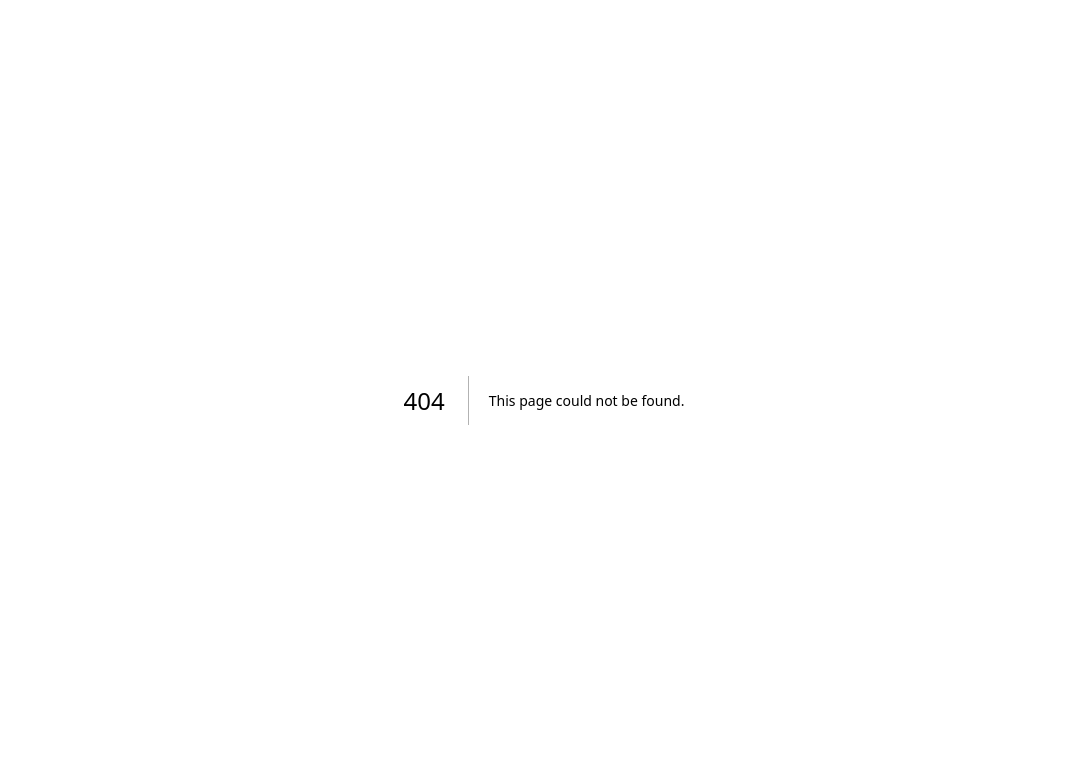
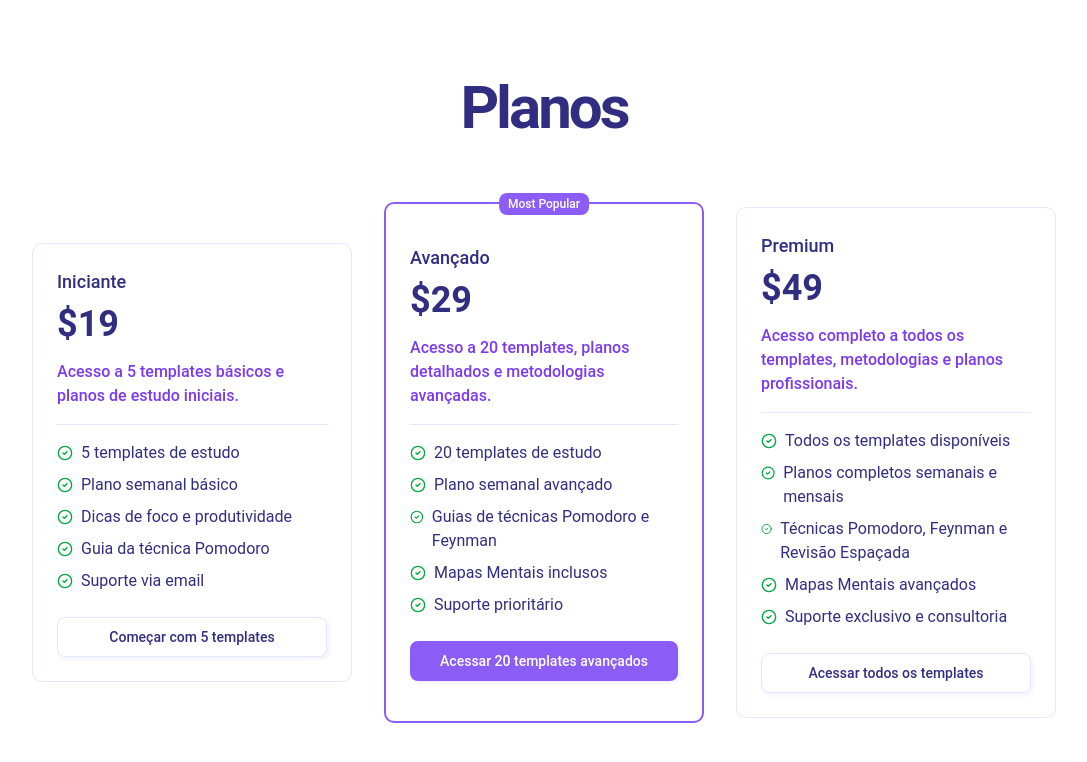
Before and after one commit to davithekid/zenith, a Next.js app: page /pricing in a window 1280 px wide. Before the commit this address had no page. Shown: the top 762 px of the page, without its empty margins (96-1183 px from the left). Built offline with nearby package versions, Linux system fonts and the light colour scheme.

Commit message:
style(planos): nova estrutura

```diff
--- a/src/app/planos/page.jsx
+++ b/src/app/planos/page.jsx
@@ -1,19 +1,24 @@
 import { AccordionPlanos } from "@/components/blocks/AccordionPlanos";
 import { AvatarDemo } from "@/components/blocks/Icon";
 import { SeparatorPlanos } from "@/components/blocks/SeparatorPlanos";
+import Footer05Page from "@/components/footer-05/footer-05";
+import Navbar from "@/components/navbar-04/navbar-04";
 import { ModeToggle } from "@/components/themes/botao";
 
 export default function Planos() {
   return (
     <>
-
-
+      <header>
+        <Navbar />
+      </header>
 
       <section className="mx-auto py-10 container">
         <SeparatorPlanos />
-        <AccordionPlanos />
       </section>
 
+      <footer>
+        <Footer05Page />
+      </footer>
 
     </>
   )
--- /dev/null
+++ b/src/app/pricing/page.jsx
@@ -0,0 +1,100 @@
+import { Badge } from "@/components/ui/badge";
+import { Button } from "@/components/ui/button";
+import { Separator } from "@/components/ui/separator";
+import { cn } from "@/lib/utils";
+import { CircleCheck } from "lucide-react";
+
+export const plans = [
+  {
+    name: "Iniciante",
+    price: 19,
+    description: "Acesso a 5 templates básicos e planos de estudo iniciais.",
+    features: [
+      "5 templates de estudo",
+      "Plano semanal básico",
+      "Dicas de foco e produtividade",
+      "Guia da técnica Pomodoro",
+      "Suporte via email",
+    ],
+    buttonText: "Começar com 5 templates",
+  },
+  {
+    name: "Avançado",
+    price: 29,
+    isRecommended: true,
+    description: "Acesso a 20 templates, planos detalhados e metodologias avançadas.",
+    features: [
+      "20 templates de estudo",
+      "Plano semanal avançado",
+      "Guias de técnicas Pomodoro e Feynman",
+      "Mapas Mentais inclusos",
+      "Suporte prioritário",
+    ],
+    buttonText: "Acessar 20 templates avançados",
+    isPopular: true,
+  },
+  {
+    name: "Premium",
+    price: 49,
+    description: "Acesso completo a todos os templates, metodologias e planos profissionais.",
+    features: [
+      "Todos os templates disponíveis",
+      "Planos completos semanais e mensais",
+      "Técnicas Pomodoro, Feynman e Revisão Espaçada",
+      "Mapas Mentais avançados",
+      "Suporte exclusivo e consultoria",
+    ],
+    buttonText: "Acessar todos os templates",
+  },
+];
+
+
+const Pricing02 = () => {
+  return (
+    <div
+      className="min-h-screen flex flex-col items-center justify-center py-12 px-6">
+      <h1
+        className="text-5xl sm:text-6xl font-semibold text-center tracking-tighter">
+        Planos
+      </h1>
+      <div
+        className="mt-12 sm:mt-16 max-w-(--breakpoint-lg) mx-auto grid grid-cols-1 lg:grid-cols-3 items-center gap-8">
+        {plans.map((plan) => (
+          <div
+            key={plan.name}
+            className={cn("relative border rounded-lg p-6", {
+              "border-2 border-primary py-10": plan.isPopular,
+            })}>
+            {plan.isPopular && (
+              <Badge className="absolute top-0 right-1/2 translate-x-1/2 -translate-y-1/2">
+                Most Popular
+              </Badge>
+            )}
+            <h3 className="text-lg font-medium">{plan.name}</h3>
+            <p className="mt-2 text-4xl font-bold">${plan.price}</p>
+            <p className="mt-4 font-medium text-muted-foreground">
+              {plan.description}
+            </p>
+            <Separator className="my-4" />
+            <ul className="space-y-2">
+              {plan.features.map((feature) => (
+                <li key={feature} className="flex items-start gap-2">
+                  <CircleCheck className="h-4 w-4 mt-1 text-green-600" />
+                  {feature}
+                </li>
+              ))}
+            </ul>
+            <Button
+              variant={plan.isPopular ? "default" : "outline"}
+              size="lg"
+              className="w-full mt-6">
+              {plan.buttonText}
+            </Button>
+          </div>
+        ))}
+      </div>
+    </div>
+  );
+};
+
+export default Pricing02;
--- a/src/components/Carrossel/carrossel.jsx
+++ b/src/components/Carrossel/carrossel.jsx
@@ -29,7 +29,7 @@ export default function CarouselSlides() {
       id: 2,
       title: "Feynman",
       description: "Aprender ensinando outra pessoa",
-      img: "https://i.redd.it/4bqvflu73ud81.png",
+      img: "https://blog.thenounproject.com/wp-content/uploads/2024/02/notion-header-1-1280x720.png",
     },
     {
       id: 3,
--- a/src/components/blocks/SeparatorPlanos.jsx
+++ b/src/components/blocks/SeparatorPlanos.jsx
@@ -1,20 +1,15 @@
 import { Separator } from "@/components/ui/separator"
 import { CardPlanos } from "./CardPlanos"
+import Pricing02 from "@/app/pricing/page"
+import Stats01Page from "../stats-01/stats-01"
 
 export function SeparatorPlanos() {
   return (
     <div>
-      <div className="space-y-1 px-6">
-        <h4 className="text-sm lg:text-2xl leading-none font-bold">Planos</h4>
-        <p className="text-muted-foreground text-sm lg:text-sm">
-          Confira nossos planos
-        </p>
+      <div className="py-6 gap-8">
+        <Pricing02 />
       </div>
-        <div className="grid grid-cols-1 md:grid-cols-2 lg:grid-cols-3 py-6 gap-8">
-          <CardPlanos />
-        </div>
-      <Separator className="my-4" />
-
+      <Stats01Page />
     </div>
   )
 }
--- a/src/components/navbar-04/nav-menu.jsx
+++ b/src/components/navbar-04/nav-menu.jsx
@@ -12,12 +12,12 @@ export const NavMenu = (props) => (
       className="gap-3 space-x-0 data-[orientation=vertical]:flex-col data-[orientation=vertical]:items-start data-[orientation=vertical]:justify-start">
       <NavigationMenuItem>
         <NavigationMenuLink asChild>
-          <Link href="#">Home</Link>
+          <Link href="/">Home</Link>
         </NavigationMenuLink>
       </NavigationMenuItem>
       <NavigationMenuItem>
         <NavigationMenuLink asChild>
-          <Link href="#">Planos</Link>
+          <Link href="/planos">Planos</Link>
         </NavigationMenuLink>
       </NavigationMenuItem>
       <NavigationMenuItem>
--- /dev/null
+++ b/src/components/stats-01/stats-01.jsx
@@ -0,0 +1,39 @@
+import React from "react";
+
+const Stats01Page = () => {
+  return (
+    <div className="flex items-center justify-center py-12">
+      <div className="max-w-7xl mx-auto text-center px-6">
+        <h2 className="text-4xl md:text-5xl font-semibold tracking-tighter">
+          Por que escolher nossos templates e metodologias?
+        </h2>
+        <p className="mt-4 text-xl text-muted-foreground">
+          Pessoas que aplicaram nossas metodologias melhoraram seu desempenho nos estudos
+        </p>
+
+        <div className="mt-16 sm:mt-24 grid sm:grid-cols-2 lg:grid-cols-3 gap-x-12 gap-y-16 justify-center">
+          <div className="max-w-xs mx-auto">
+            <span className="text-5xl font-semibold text-primary">96%</span>
+            <p className="mt-6 text-lg">
+              dos estudantes dizem que conseguem focar melhor usando a técnica Pomodoro
+            </p>
+          </div>
+          <div className="max-w-xs mx-auto">
+            <span className="text-5xl font-semibold text-primary">95%</span>
+            <p className="mt-6 text-lg">
+              afirmam que a Técnica Feynman ajuda a aprender mais rapidamente
+            </p>
+          </div>
+          <div className="max-w-xs mx-auto">
+            <span className="text-5xl font-semibold text-primary">87%</span>
+            <p className="mt-6 text-lg">
+              relatam que os Mapas Mentais tornam a revisão mais eficiente
+            </p>
+          </div>
+        </div>
+      </div>
+    </div>
+  );
+};
+
+export default Stats01Page;
```
